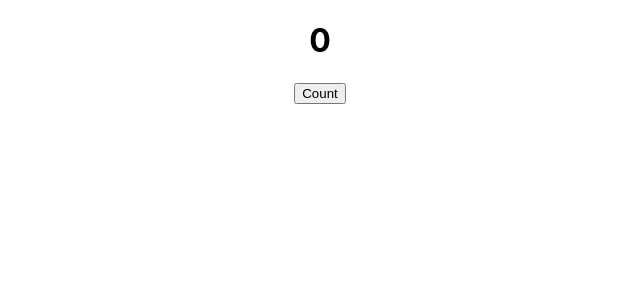
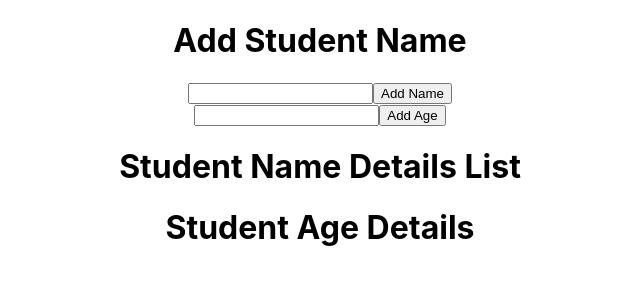
Before and after one commit to RahulNaidu2104/my_test_project, a React (Create React App) app: page / in a window 1280 px wide. Shown: the top 300 px of the page, without its empty margins (320-960 px from the left). Built offline with nearby package versions, Linux system fonts and the light colour scheme.

Commit message:
Added Students List Display function

```diff
--- a/src/App.js
+++ b/src/App.js
@@ -1,6 +1,7 @@
 import logo from './logo.svg';
 import './App.css';
 import React from 'react'
+import StudentDetails from './Components/displayStudentDetailsList';
 //import Welcome from './index_FirstExample_FunctionalComponent_ClassComponent.js';
 //import StringCount from './StringCount.js';
 //import StudentLogIn from './Components/ConditionalFunctionalComponent.js';
@@ -14,7 +15,7 @@ import React from 'react'
 // import IncreaseDecreaseCounter from './Components/IncreaseDecreaseCounterHooks';
 // import ComponentA1 from './Components/useContextPractice/ComponentA1';
 // import ComponentA2 from './Components/useContextPractice/ComponentA2';
-import UseEffectPractice from './Components/useEffectPractice';
+// import UseEffectPractice from './Components/useEffectPractice';
 
 // export const Context = React.createContext();
 
@@ -35,7 +36,8 @@ function App() {
         {/* <Context.Provider value= {'Rahul'}>
           <ComponentA2/>
         </Context.Provider> */}
-        <UseEffectPractice></UseEffectPractice>
+        {/* <UseEffectPractice></UseEffectPractice> */}
+        <StudentDetails></StudentDetails>
     </div>
   );
 }
--- /dev/null
+++ b/src/Components/displayStudent.js
@@ -0,0 +1,27 @@
+import React from 'react';
+
+function StudentDisplayView({students,age})
+{
+    return(
+        <>
+        <h1>
+            Student Name Details List
+        </h1>
+        <ul>
+            {
+                students.map(student => <li style={{listStyle:"none"}} key={student}>{student}</li>)
+            }
+        </ul>
+        <h1>
+            Student Age Details
+        </h1>
+        <ul>
+            {
+                age.map(age => <li style={{listStyle:"none"}} key={age}>{age}</li>)
+            }
+        </ul>
+        </>
+    )
+}
+
+export default StudentDisplayView;
--- /dev/null
+++ b/src/Components/displayStudentDetailsList.js
@@ -0,0 +1,43 @@
+import React, {useState} from 'react';
+import StudentDisplayView from './displayStudent';
+
+function StudentDetails()
+{
+    const [input,setInput] = useState("");
+    const [inputAge,setInputAge] = useState("");
+    const [students,setStudents] = useState([]);
+    const [studentsAge,setStudentsAge] = useState([]);
+
+    function addStudentName()
+    {
+        if (input)
+            {
+                setStudents((prevState)=>[...prevState,input]);
+                setInput("");
+                console.log(students);
+            }
+    }
+    function addStudentAge()
+    {
+        if (inputAge)
+            {
+                setStudentsAge((prevStateAge)=>[...prevStateAge,inputAge]);
+                setInputAge("");
+                console.log(studentsAge);
+            }
+    }
+
+    return(
+        <>
+        <h1>Add Student Name</h1>
+        <input type="text" value={input} onChange={(e)=>setInput(e.target.value)}></input>
+        <button onClick={addStudentName}>Add Name</button>
+        <br></br>
+        <input type="text" value={inputAge} onChange={(e1)=>setInputAge(e1.target.value)}></input>
+        <button onClick={addStudentAge}>Add Age</button>
+        <StudentDisplayView students={students} age={studentsAge}></StudentDisplayView>
+        </>
+    )
+}
+
+export default StudentDetails;
```
